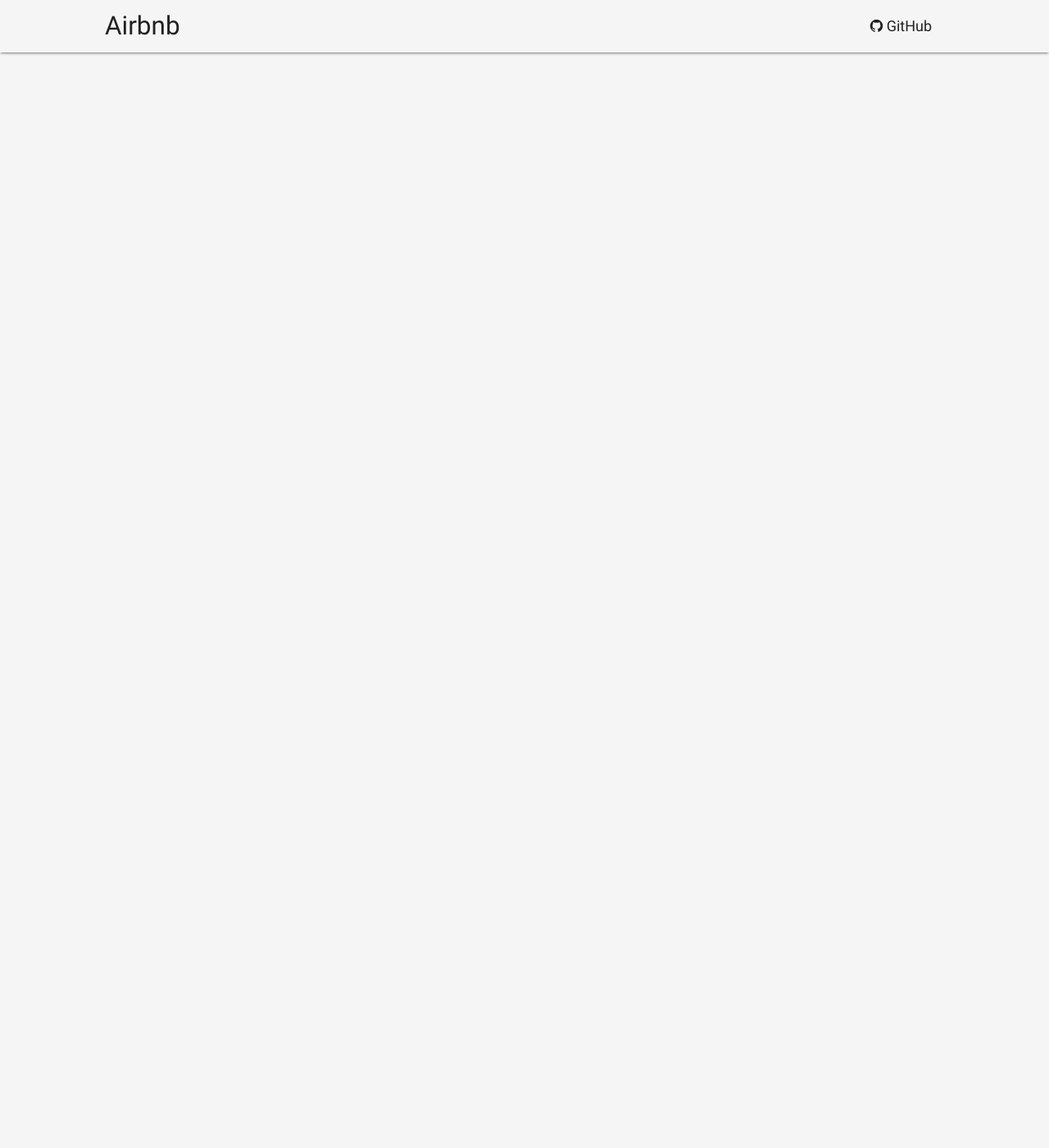
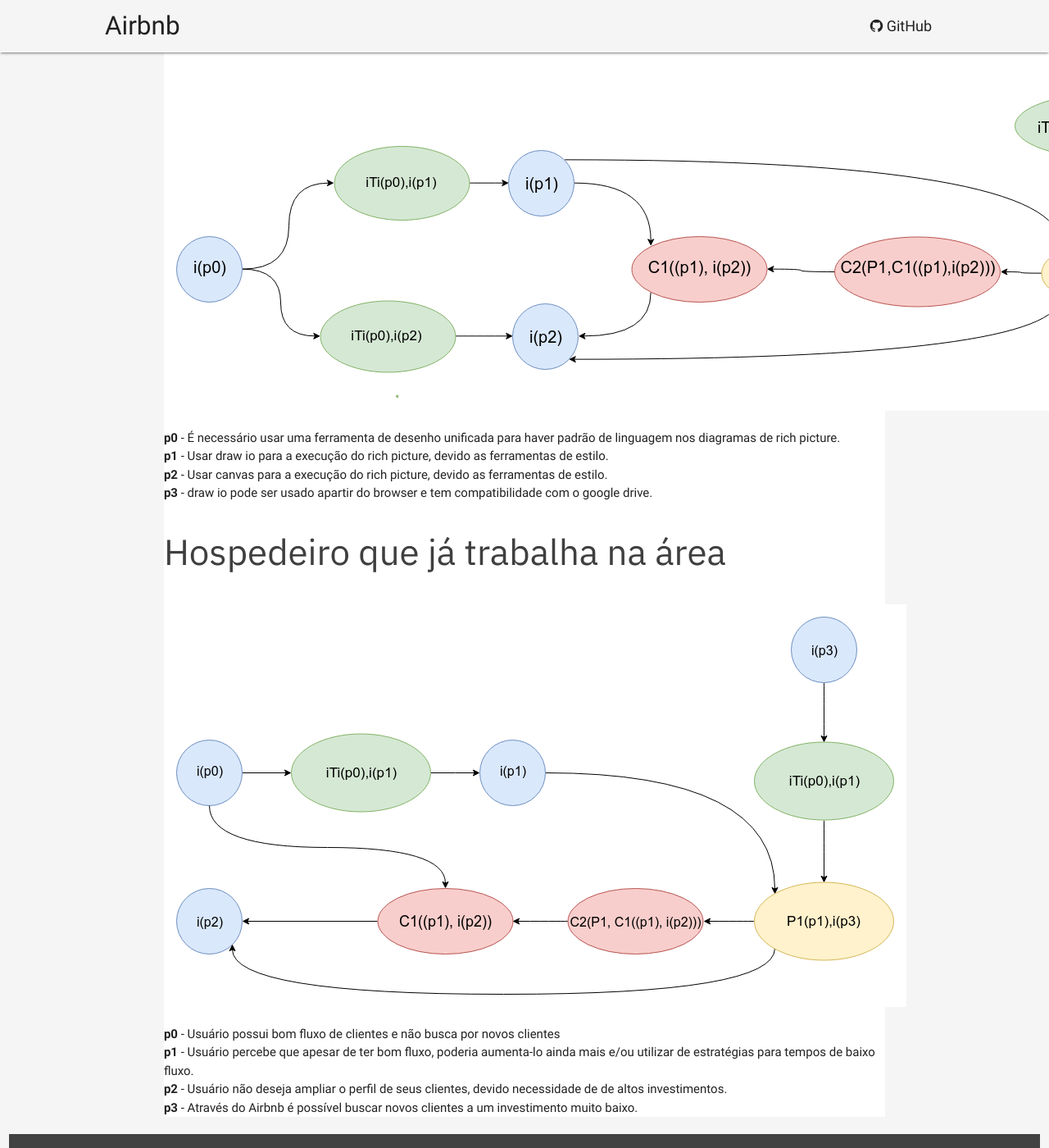
Before and after one commit to Requisitos-2018-2/airbnb, a Jekyll site: the page built from pre/v1/index.md, in a window 1280 px wide and 1400 px high, scrolled down 6966 px. Shown: the whole window at 82% size. Built offline with Jekyll 4.4.1, drawn with Linux system fonts in a browser that asks for light colours; our own code applies the rules of GitHub Pages for plain Markdown files; some of the changed text lies outside the part shown.

Commit message:
add arg diagram

```diff
--- a/pre/v1/index.md
+++ b/pre/v1/index.md
@@ -4,32 +4,67 @@
 
 ## Rich Picture
 <div style="background-color:white;">
-
+<!-- image in 100% pls  -->
   <h3>Visão Geral</h3>
-  <img src="img/a_visao_geral_v1.png" width="600px">
+  <img src="img/a_visao_geral_v1.png" width="100%">
 
   <h3>Questões Regionais</h3>
-  <img src="img/relacoes_regionais_v1.png" width="600px">
+  <img src="img/relacoes_regionais_v1.png" width="100%">
 
   <h3>Relações Entre Usuários</h3>
-  <img src="img/relacoes_dos_usuarios_v1.png" width="600px">
+  <img src="img/relacoes_dos_usuarios_v1.png" width="100%">
 
   <h3>Hospede</h3>
-  <img src="img/hospede_v1.png" width="600px">
+  <img src="img/hospede_v1.png" width="100%">
 
   <h3>Anfitrião</h3>
-  <img src="img/anfitriao_v1.png" width="600px">
+  <img src="img/anfitriao_v1.png" width="100%">
 
-  <h4>Monetário</h4>
-  <img src="img/money_v1.png" width="600px">
+  <h3>Monetário</h3>
+  <img src="img/money_v1.png" width="100%">
 
-  <h4>Boa Experiência</h4>
-  <img src="img/boa_experiencia_v1.png" width="600px">
+  <h3>Boa Experiência</h3>
+  <img src="img/boa_experiencia_v1.png" width="100%">
 
-  <h4>Central de Resoluções</h4>
-  <img src="img/resolutions_v1.png" width="600px">
+  <h3>Central de Resoluções</h3>
+  <img src="img/resolutions_v1.png" width="100%">
 
 </div>
 
 
 ## Argumentação
+
+<div style="background-color:white;">
+  <h3>Escolha de ferramenta de desenho</h3>
+  <img src="img/decisão_ferramenta_richpic_v1.png">
+  <ul>
+    <li>
+      <b>p0</b> - É necessário usar uma ferramenta de desenho unificada para haver padrão de linguagem nos diagramas de rich picture.
+    </li>
+    <li>
+      <b>p1</b> -  Usar draw io para a execução do rich picture, devido as ferramentas de estilo.
+    </li>
+    <li>
+      <b>p2</b> -  Usar canvas para a execução do rich picture, devido as ferramentas de estilo.
+    </li>
+    <li>
+      <b>p3</b> - draw io pode ser usado apartir do browser e  tem compatibilidade com o google drive.
+    </li>
+  </ul>
+  <h3>Hospedeiro que já trabalha na área</h3>
+  <img src="img/argumentacao_hospedeiro_v1.png">
+  <ul>
+    <li>
+      <b>p0</b> - Usuário possui bom fluxo de clientes e não busca por novos clientes
+    </li>
+    <li>
+      <b>p1</b> - Usuário percebe que apesar de ter bom fluxo, poderia aumenta-lo ainda mais e/ou utilizar de estratégias para tempos de baixo fluxo.
+    </li>
+    <li>
+      <b>p2</b> - Usuário não deseja ampliar o perfil de seus clientes, devido necessidade de de altos investimentos.
+    </li>
+    <li>
+      <b>p3</b> - Através do Airbnb é possível buscar novos clientes a um investimento muito baixo.
+    </li>
+  </ul>
+</div>
```
Also changed, not shown: pre/v0/index.md (+12 -17 lines), README.md, pre/v1/img/argumentacao_hospedeiro_v1.png (added), pre/v1/img/decisão_ferramenta_richpic_v1.png (added).
